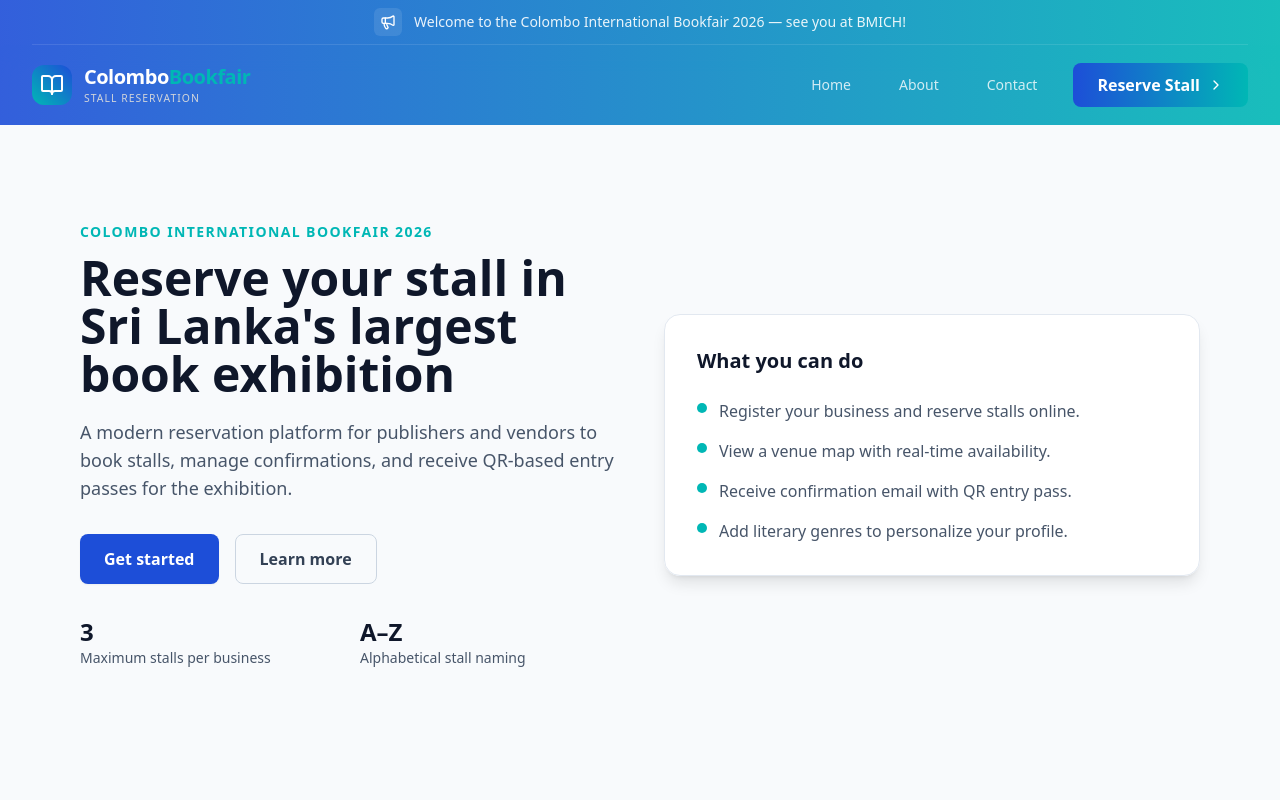
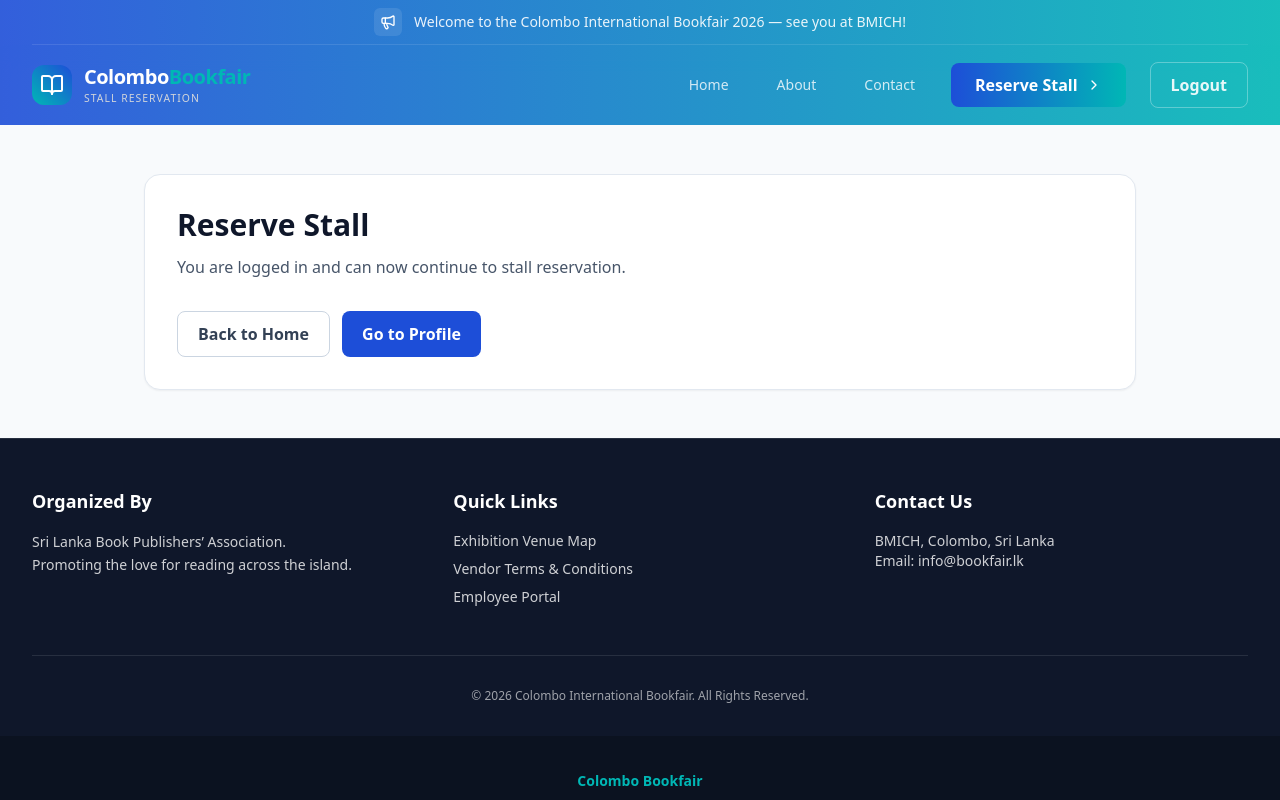
Before and after one commit to Avi511/bookfair-stall-reservation-system, a React app in the folder frontend/: page /reserve-stalls in a window 1280 px wide. Shown: the top 800 px of the page. Built offline with nearby package versions, Linux system fonts and the light colour scheme; sample sign-in values are in the browser's storage; the HTML template or start-up script is replaced by a standard one.

Commit message:
add login/logout toasts and update home/navbar actions by auth state`

```diff
--- a/frontend/src/App.jsx
+++ b/frontend/src/App.jsx
@@ -1,4 +1,5 @@
 import React from "react";
+import { Toaster } from "react-hot-toast";
 import Navbar from "./components/layout/Navbar";
 import MessageBar from "./components/layout/MessageBar";
 import { ownerMessages } from "./data/ownerMessages";
@@ -12,6 +13,7 @@ function App() {
       <ScrollToTop smooth />
       <MessageBar messages={ownerMessages} />
       <Navbar />
+      <Toaster position="top-right" />
       <main className="flex-grow">
         <AppRoutes />
       </main>
--- a/frontend/src/components/layout/Navbar.jsx
+++ b/frontend/src/components/layout/Navbar.jsx
@@ -1,10 +1,12 @@
 import React, { useState } from "react";
-import { Link, useLocation } from "react-router-dom";
+import { Link, useLocation, useNavigate } from "react-router-dom";
 import { BookOpen, Menu, X, ChevronRight } from "lucide-react";
+import toast from "react-hot-toast";
 
 const Navbar = () => {
   const [isMobileMenuOpen, setIsMobileMenuOpen] = useState(false);
   const location = useLocation();
+  const navigate = useNavigate();
 
   const navLinks = [
     { name: "Home", path: "/" },
@@ -14,14 +16,27 @@ const Navbar = () => {
 
   const isActive = (path) => location.pathname === path;
 
+  const hasToken =
+    Boolean(localStorage.getItem("token")) ||
+    Boolean(localStorage.getItem("accessToken"));
+
+  const actionPath = hasToken ? "/reserve-stalls" : "/login";
+  const actionLabel = hasToken ? "Reserve Stall" : "Login";
+
+  const handleLogout = () => {
+    localStorage.removeItem("token");
+    localStorage.removeItem("accessToken");
+    setIsMobileMenuOpen(false);
+    toast.success("Logged out successfully");
+    navigate("/", { replace: true });
+  };
+
   return (
     <nav className="relative sticky top-0 z-50 w-full border-b border-white/10 backdrop-blur-xl">
-      {/* Background gradient layer */}
       <div className="absolute inset-0 -z-10 nav-animated-gradient opacity-90" />
 
       <div className="px-4 mx-auto max-w-7xl sm:px-6 lg:px-8">
         <div className="flex items-center justify-between h-20">
-          {/* Logo */}
           <Link to="/" className="flex items-center gap-3 group">
             <div className="flex items-center justify-center w-10 h-10 transition-transform duration-300 rounded-xl bg-gradient-to-tr from-accent to-secondary group-hover:rotate-6">
               <BookOpen className="w-6 h-6 text-white" />
@@ -36,7 +51,6 @@ const Navbar = () => {
             </div>
           </Link>
 
-          {/* Desktop nav */}
           <div className="items-center hidden space-x-6 md:flex">
             {navLinks.map((link) => (
               <Link
@@ -59,19 +73,27 @@ const Navbar = () => {
               </Link>
             ))}
 
-            {/* Action button */}
             <Link
-              to="/login"
+              to={actionPath}
               className="relative inline-flex items-center px-6 py-2.5 overflow-hidden font-semibold text-white transition-all duration-300 rounded-lg group bg-gradient-to-r from-secondary to-accent hover:scale-105"
             >
               <span className="relative flex items-center gap-2">
-                Reserve Stall
+                {actionLabel}
                 <ChevronRight className="w-4 h-4 transition-transform group-hover:translate-x-1" />
               </span>
             </Link>
+
+            {hasToken && (
+              <button
+                type="button"
+                onClick={handleLogout}
+                className="inline-flex items-center px-5 py-2.5 font-semibold text-white/90 border border-white/30 rounded-lg hover:bg-white/10"
+              >
+                Logout
+              </button>
+            )}
           </div>
 
-          {/* Mobile menu button */}
           <div className="md:hidden">
             <button
               onClick={() => setIsMobileMenuOpen((v) => !v)}
@@ -88,7 +110,6 @@ const Navbar = () => {
         </div>
       </div>
 
-      {/* Mobile dropdown */}
       <div
         className={`md:hidden overflow-hidden transition-all duration-300 ease-in-out ${
           isMobileMenuOpen ? "max-h-96 opacity-100" : "max-h-0 opacity-0"
@@ -113,12 +134,22 @@ const Navbar = () => {
           ))}
 
           <Link
-            to="/login"
+            to={actionPath}
             onClick={() => setIsMobileMenuOpen(false)}
             className="flex items-center justify-center w-full gap-2 px-4 py-3 mt-4 text-base font-semibold text-white rounded-lg bg-gradient-to-r from-secondary to-accent active:scale-95"
           >
-            Reserve Stall <ChevronRight className="w-4 h-4" />
+            {actionLabel} <ChevronRight className="w-4 h-4" />
           </Link>
+
+          {hasToken && (
+            <button
+              type="button"
+              onClick={handleLogout}
+              className="flex items-center justify-center w-full gap-2 px-4 py-3 text-base font-semibold text-white border rounded-lg border-white/30 hover:bg-white/10"
+            >
+              Logout
+            </button>
+          )}
         </div>
       </div>
     </nav>
--- a/frontend/src/pages/Login.jsx
+++ b/frontend/src/pages/Login.jsx
@@ -1,5 +1,6 @@
 import React, { useState } from "react";
 import { useNavigate, Link, useLocation } from "react-router-dom";
+import toast from "react-hot-toast";
 import axios from "../api/axiosInstance";
 
 function parseJwt(token) {
@@ -45,6 +46,17 @@ export default function Login() {
 
       const payload = parseJwt(token);
       const role = payload?.role || payload?.roles?.[0];
+
+      let userName = payload?.businessName || payload?.name || payload?.sub;
+      try {
+        const meRes = await axios.get("/auth/me");
+        const me = meRes?.data;
+        userName = me?.businessName || me?.name || me?.email || userName;
+      } catch {
+        // Keep best available value from token if /auth/me fails.
+      }
+
+      toast.success(`Login successful ${userName ? `- ${userName}` : ""}`);
 
       if (redirectTo) {
         navigate(redirectTo, { replace: true });
--- a/frontend/src/pages/ReserveStalls.jsx
+++ b/frontend/src/pages/ReserveStalls.jsx
@@ -0,0 +1,38 @@
+import React from "react";
+import { Navigate, Link } from "react-router-dom";
+
+export default function ReserveStalls() {
+  const hasToken =
+    Boolean(localStorage.getItem("token")) ||
+    Boolean(localStorage.getItem("accessToken"));
+
+  if (!hasToken) {
+    return <Navigate to="/login" replace />;
+  }
+
+  return (
+    <div className="max-w-5xl mx-auto px-4 py-12">
+      <div className="rounded-2xl border border-slate-200 bg-white p-8 shadow-sm">
+        <h1 className="text-3xl font-bold text-slate-900">Reserve Stall</h1>
+        <p className="mt-3 text-slate-600">
+          You are logged in and can now continue to stall reservation.
+        </p>
+
+        <div className="mt-8 flex flex-wrap gap-3">
+          <Link
+            to="/"
+            className="inline-flex items-center justify-center rounded-lg border border-slate-300 px-5 py-2.5 text-slate-700 font-semibold hover:border-slate-400"
+          >
+            Back to Home
+          </Link>
+          <Link
+            to="/me"
+            className="inline-flex items-center justify-center rounded-lg bg-secondary px-5 py-2.5 text-white font-semibold hover:brightness-110"
+          >
+            Go to Profile
+          </Link>
+        </div>
+      </div>
+    </div>
+  );
+}
--- a/frontend/src/pages/public/Home/Home.jsx
+++ b/frontend/src/pages/public/Home/Home.jsx
@@ -2,6 +2,10 @@ import React from "react";
 import { Link } from "react-router-dom";
 
 const Home = () => {
+  const isLoggedIn =
+    Boolean(localStorage.getItem("token")) ||
+    Boolean(localStorage.getItem("accessToken"));
+
   return (
     <div className="bg-slate-50 text-slate-900">
       <section className="relative overflow-hidden">
@@ -20,12 +24,14 @@ const Home = () => {
               for the exhibition.
             </p>
             <div className="mt-8 flex flex-wrap gap-4">
+              {!isLoggedIn && (
                 <Link
                   to="/login"
                   className="inline-flex items-center justify-center rounded-lg bg-secondary px-6 py-3 text-white font-semibold shadow-sm hover:brightness-110"
                 >
                   Get started
                 </Link>
+              )}
               <Link
                 to="/about"
                 className="inline-flex items-center justify-center rounded-lg border border-slate-300 px-6 py-3 text-slate-700 font-semibold hover:border-slate-400"
@@ -39,7 +45,7 @@ const Home = () => {
                 <p>Maximum stalls per business</p>
               </div>
               <div>
-                <p className="text-2xl font-bold text-slate-900">A–Z</p>
+                <p className="text-2xl font-bold text-slate-900">A-Z</p>
                 <p>Alphabetical stall naming</p>
               </div>
             </div>
@@ -170,7 +176,6 @@ const Home = () => {
               dimensions.
             </p>
             <div className="mt-6 space-y-4">
-              {/* safer mapping: define stalls array and render */}
               {(() => {
                 const stalls = [
                   {
@@ -237,27 +242,6 @@ const Home = () => {
           </div>
         </div>
       </section>
-
-      <section className="max-w-6xl mx-auto px-4 pb-16">
-        <div className="rounded-2xl bg-secondary px-6 py-10 text-white shadow-lg md:px-10">
-          <div className="flex flex-col gap-6 md:flex-row md:items-center md:justify-between">
-            <div>
-              <h2 className="text-2xl font-semibold">
-                Ready to reserve your stall?
-              </h2>
-              <p className="mt-2 text-white/80">
-                Login to begin your reservation and receive your QR entry pass.
-              </p>
-            </div>
-            <Link
-              to="/login"
-              className="inline-flex items-center justify-center rounded-lg bg-white px-6 py-3 text-secondary font-semibold hover:bg-white/90"
-            >
-              Login / Register
-            </Link>
-          </div>
-        </div>
-      </section>
     </div>
   );
 };
--- a/frontend/src/routes/AppRoutes.jsx
+++ b/frontend/src/routes/AppRoutes.jsx
@@ -6,20 +6,19 @@ import About from '../pages/public/About/About';
 import Contact from '../pages/public/Contact/Contact';
 import Login from '../pages/Login';
 import Register from '../pages/Register';
+import ReserveStalls from '../pages/ReserveStalls';
 
 const AppRoutes = () => {
     return (
         <Routes>
-            {/* Public pages */}
             <Route path="/" element={<Home />} />
             <Route path="/about" element={<About />} />
             <Route path="/contact" element={<Contact />} />
 
-            {/* Auth pages */}
             <Route path="/login" element={<Login />} />
             <Route path="/register" element={<Register />} />
+            <Route path="/reserve-stalls" element={<ReserveStalls />} />
 
-            {/* Optional: 404 fallback */}
             <Route path="*" element={<Home />} />
         </Routes>
     );
```
Lines whose indentation alone changed are shown as unchanged.
